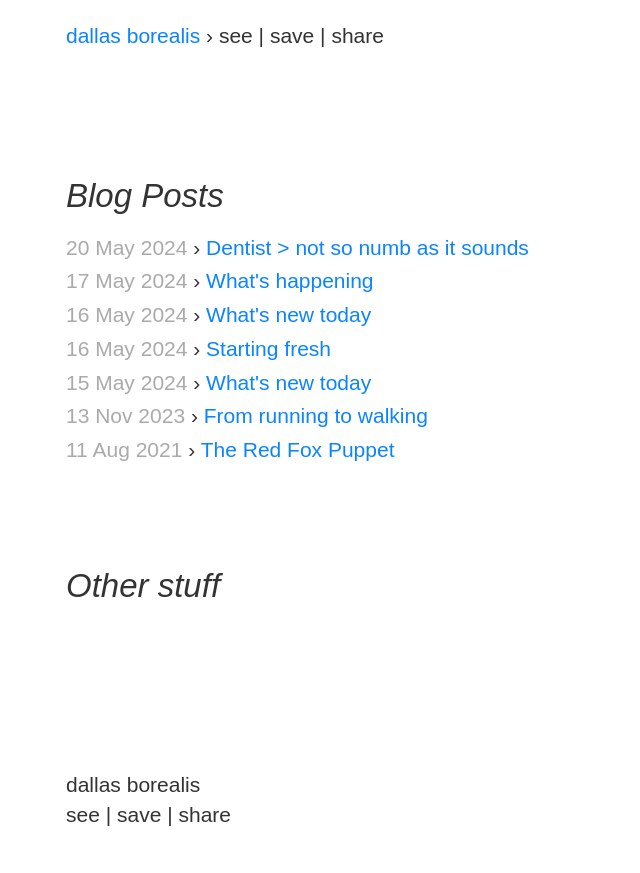
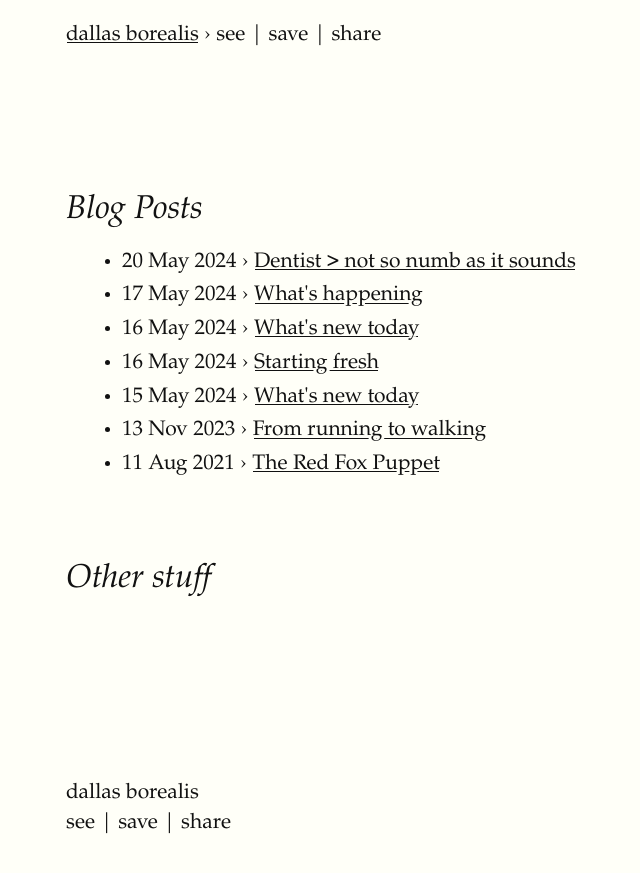
Before and after one commit to dallas-borealis/dallas-borealis.github.io, a Jekyll site: the page built from index.html, in a window 1280 px wide. Shown: the top 873 px of the page, without its empty margins (94-734 px from the left). Built offline with Jekyll 4.4.1, drawn with Linux system fonts in a browser that asks for light colours; some web fonts are replaced.

Commit message:
Update default.html

```diff
--- a/_layouts/default.html
+++ b/_layouts/default.html
@@ -5,7 +5,7 @@
    <title>{{ page.title }}</title>
    <meta name="author" content="dallas borealis" />
    <meta name="viewport" content="width=device-width, initial-scale=1">
-   <link rel="stylesheet" href="/css/screen.css" type="text/css" media="screen" />
+   <link rel="stylesheet" href="/css/tufte.css" type="text/css" media="screen" />
 
 </head>
 <body>
```
